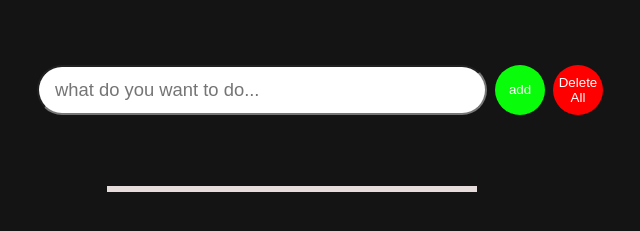
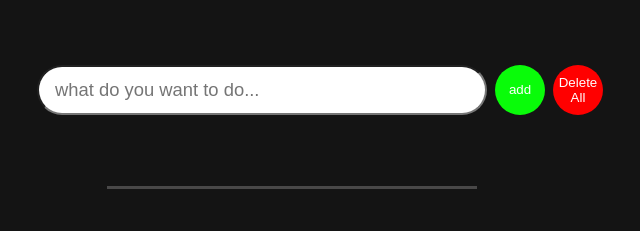
Before and after one commit to azalfabhojani/TODO, a plain HTML site: page index.html in a window 1280 px wide. Shown: the part 119-350 px from the top of the page, without its empty margins (320-960 px from the left). Drawn offline with Linux system fonts and the light colour scheme.

Commit message:
work done

```diff
--- a/style.css
+++ b/style.css
@@ -72,14 +72,13 @@ h1{
     flex-direction: column;
     justify-content: center;
     align-items: center;
-    text-align: center;
     margin-top: 3rem;
 }
 .item{
     margin-right: 3.5rem;
     padding: 0.6rem;
     margin-bottom: 1.5rem;
-    border-bottom: 6px solid rgb(231, 220, 220);
+    border-bottom: 3px solid rgb(73, 72, 72);
 }
 .item_input{
     background-color: none;
@@ -98,6 +97,7 @@ h1{
     color: rgb(17, 250, 17);
     border: none;
     cursor: pointer;
+
 }
 .editBtn:hover{
     opacity: 0.9;
```
Also changed, not shown: app.js (+0 -65 lines), index.html (+0 -8 lines).
